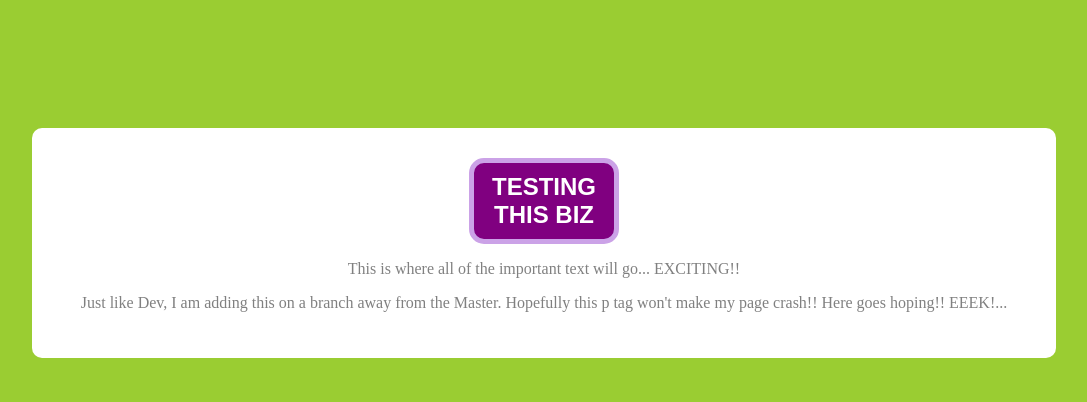
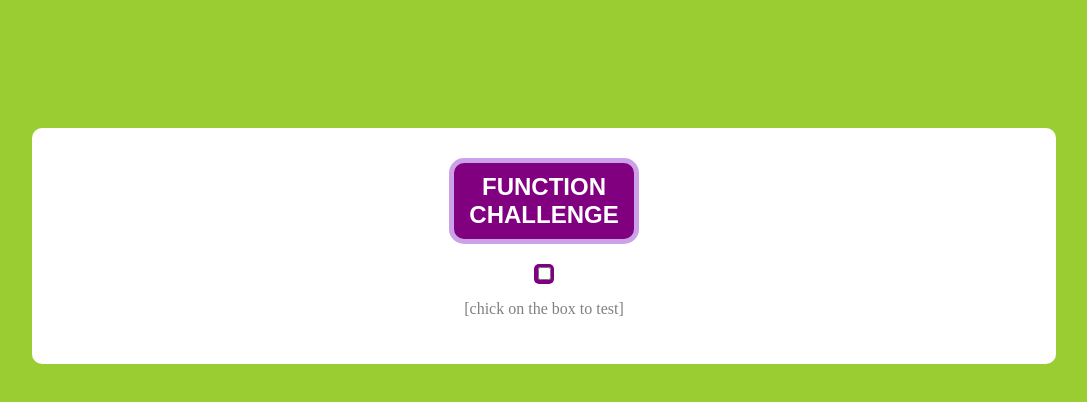
Before and after one commit to jamesericson/prime_prestudy_01, a plain HTML site: page index.html in a window 1280 px wide. Shown: the whole page, without its empty margins (96-1183 px from the left). Drawn offline with Linux system fonts and the light colour scheme.

Commit message:
added a click function

```diff
--- a/index.html
+++ b/index.html
@@ -7,9 +7,12 @@
 
 
   <body>
-    <h1>Testing<br/>this biz</h1>
+    <h1>function<br/>challenge</h1>
+    <form>
+      <input type="checkbox"` id="check"  onclick="clicked()">
+    </form>
 
-    <p>This is where all of the important text will go... EXCITING!!</p>
-    <p>Just like Dev, I am adding this on a branch away from the Master. Hopefully this p tag won't make my page crash!! Here goes hoping!! EEEK!...</p>
-  </body>
+    <p>[chick on the box to test]</p>
+
+    </body>
 </html>
--- a/script.js
+++ b/script.js
@@ -1 +1,16 @@
-console.log("Is it working?");
+console.log("Hey this works!");
+var clickNo = 0;
+console.log("clickNo = " + clickNo);
+
+function clicked () {
+
+  if (clickNo%2 == 1){
+    console.log("User has unclecked the box");
+  } else {
+    console.log("User has checked the box");
+  }
+
+  clickNo++;
+  console.log("clickNo = " + clickNo);
+  return;
+}
--- a/styles.css
+++ b/styles.css
@@ -23,13 +23,19 @@ h1 {
   border: #CBA2E7 solid 5px;
   margin: 0 auto 0 auto;
   padding: 10px;
-  max-width: 120px;
-  min-width: 120px;
+  max-width: 160px;
+  min-width: 160px;
   text-transform: uppercase;
   font-family: arial, sans-serif;
 }
 
+form {
+ border-radius: 5px;
+ background-color: purple;
+ max-width: 20px;
+ margin: 20px auto 0 auto;
+}
+
 p {
   color: grey;
-
 }
```
